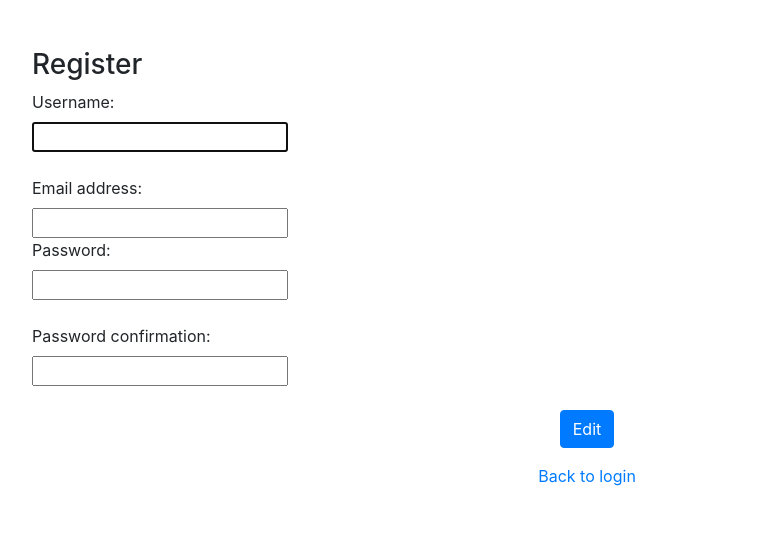
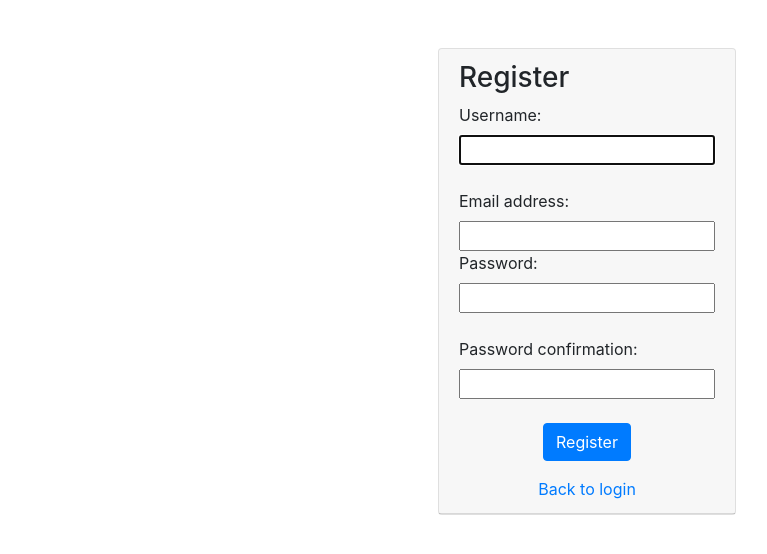
Before and after one commit to Mulham/Django-Project, a Django app: page /users/register/ in a window 1280 px wide. Shown: the part 67-621 px from the top of the page, without its empty margins (53-820 px from the left). Run offline with Django 3.2, Linux system fonts and the light colour scheme; some libraries are stand-ins or nearby versions.

Commit message:
fix little issues

```diff
--- a/books/views.py
+++ b/books/views.py
@@ -17,7 +17,7 @@ def index(request):
 
     return render(request, "index.html", context)
 
-@permission_required('auth.add_book')
+@permission_required('books.add_book')
 def model_form_upload(request):
 
     if request.method == 'POST':
--- a/users/templates/users/register.html
+++ b/users/templates/users/register.html
@@ -3,15 +3,18 @@
 
 {% block page_content %}
 <br><br>
-
+<div class="container">
+    <div class="d-flex justify-content-center">
+		<div class="card">
+			<div class="card-header">
 <h3>Register</h3>
 
 <form method="post">
     {% csrf_token %}
     {{form}}
-    <center><input type="submit" value="Edit" class="btn btn-primary login_btn"></center>
+    <center><input type="submit" value="Register" class="btn btn-primary login_btn"></center>
 </form>
 <center><a href="{% url 'login' %}">Back to login</a></center>
-
+</div></div></div></div>
 
 {% endblock %}
--- a/users/views.py
+++ b/users/views.py
@@ -32,7 +32,7 @@ def register(request):
 
             login(request, user)
 
-            return redirect(reverse("blog_index"))
+            return redirect(reverse("index"))
 
 def edit_profile(request):
     if request.method == "GET":
```
Also changed, not shown: db.sqlite3.
